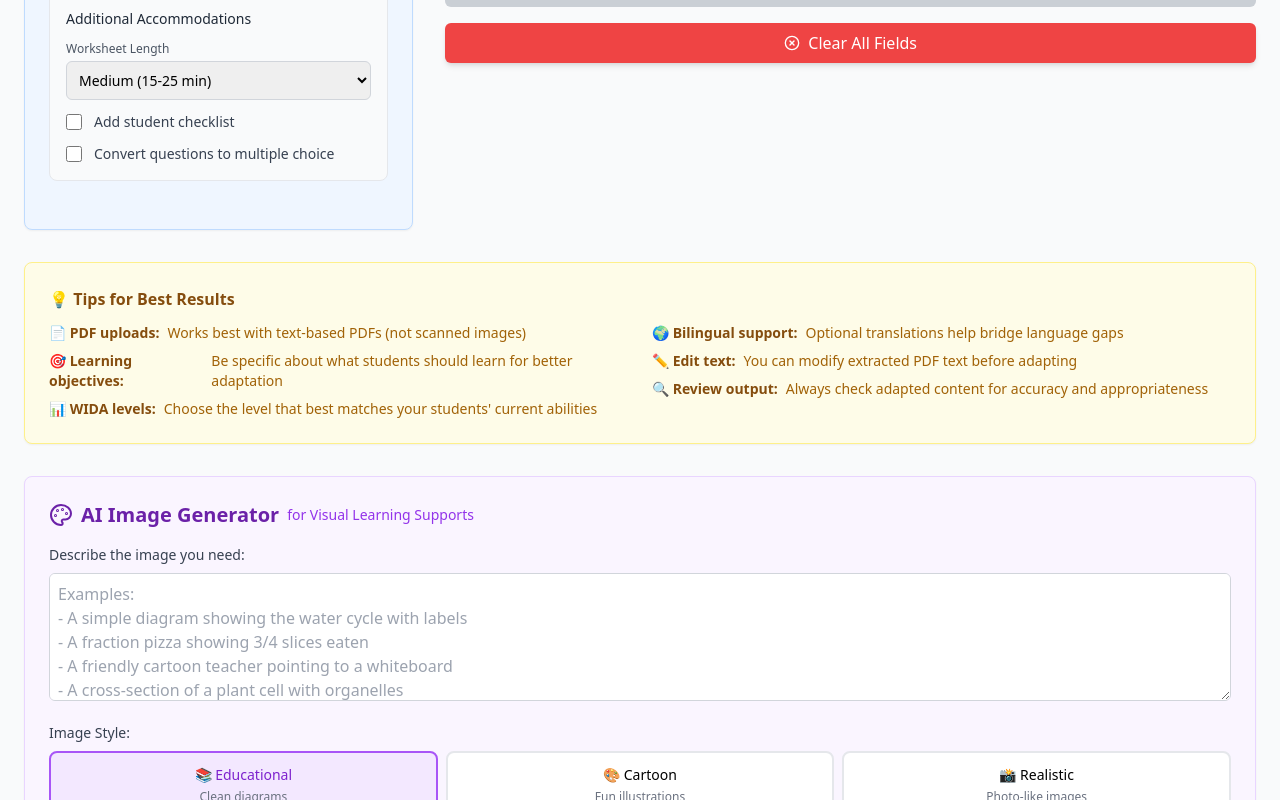
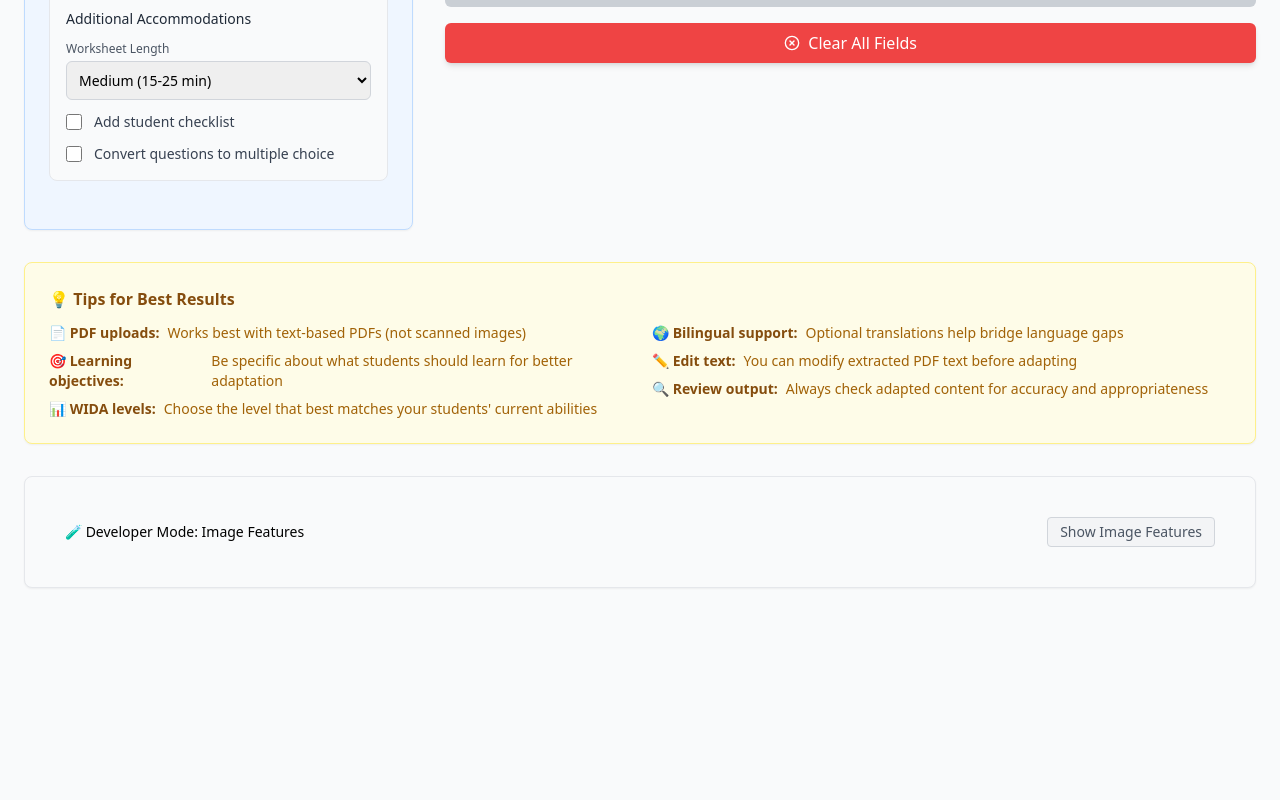
Before and after one commit to cglengualab/ELLift-v1.1, a React (Vite) app: page / in a window 1280 px wide. Shown: the part 931-1731 px from the top of the page. After the commit the page ends 1559 px from the top, so only its background shows below. Built offline with nearby package versions, Linux system fonts and the light colour scheme.

Commit message:
Update ELLMaterialAdapter.jsx toggle image on/off

```diff
--- a/src/components/ELLMaterialAdapter.jsx
+++ b/src/components/ELLMaterialAdapter.jsx
@@ -149,6 +149,9 @@ const ELLMaterialAdapter = () => {
   const [widaDescriptors, setWidaDescriptors] = useState(null);
   const [dynamicDescriptors, setDynamicDescriptors] = useState(null);
   const [imagePrompts, setImagePrompts] = useState(null);
+
+  // TOGGLE FOR IMAGE FEATURES - Change this to true/false to show/hide
+  const [showImageFeatures, setShowImageFeatures] = useState(false); // Set to false to hide, true to show
 
   // Refs for copying content
   const worksheetRef = useRef(null);
@@ -657,11 +660,12 @@ const ELLMaterialAdapter = () => {
               <div className="mb-4 p-3 bg-amber-50 border border-amber-200 rounded-md">
                 <p className="text-amber-800 text-sm font-medium flex items-center gap-2">
                   <AlertCircle className="w-4 h-4 flex-shrink-0" />
-                  Missing required fields: {validationStatus.missingFields.join(', ')}
-                </p>
-              </div>
-            )}
-            </div>
+                  Missing required fields: {validationStatus.
+                    missingFields.join(', ')}
+               </p>
+             </div>
+           )}
+         </div>
 
          <ActionButtons
            adaptMaterial={adaptMaterial}
@@ -758,8 +762,27 @@ const ELLMaterialAdapter = () => {
          </div>
        </div>
 
-       {/* Bottom Section: AI Image Tools - Side by Side */}
-       {hasResults && (
+       {/* Developer Toggle for Image Features */}
+       <div className="xl:col-span-3">
+         <div className="card bg-gray-50 border-gray-200 mb-4">
+           <div className="flex items-center justify-between p-4">
+             <span className="text-sm font-medium">🧪 Developer Mode: Image Features</span>
+             <button
+               onClick={() => setShowImageFeatures(!showImageFeatures)}
+               className={`px-3 py-1 rounded text-sm transition-colors ${
+                 showImageFeatures
+                   ? 'bg-green-100 text-green-800 border border-green-300'
+                   : 'bg-gray-100 text-gray-600 border border-gray-300'
+               }`}
+             >
+               {showImageFeatures ? 'Hide' : 'Show'} Image Features
+             </button>
+           </div>
+         </div>
+       </div>
+
+       {/* Bottom Section: AI Image Tools - Side by Side (HIDDEN/SHOWN based on toggle) */}
+       {hasResults && showImageFeatures && (
          <div className="xl:col-span-3">
            <div className="grid grid-cols-1 lg:grid-cols-2 gap-8">
 
@@ -824,8 +847,8 @@ const ELLMaterialAdapter = () => {
          </div>
        )}
 
-       {/* Image Generator Section (when no results yet) */}
-       {!hasResults && (
+       {/* Image Generator Section (when no results yet) - HIDDEN/SHOWN based on toggle */}
+       {!hasResults && showImageFeatures && (
          <div className="xl:col-span-3">
            <ImageGenerator
              subject={subject}
```
